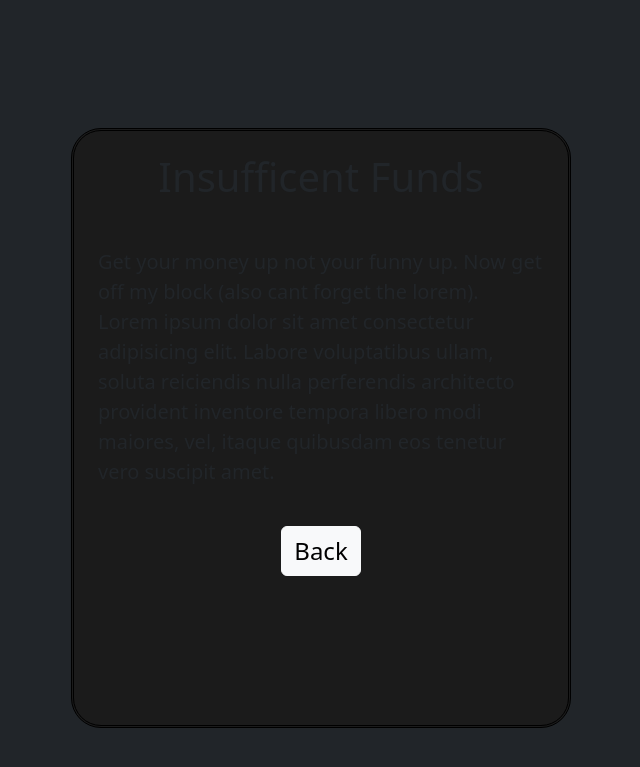
After one commit to woniw/woniw-shop, a Flask app: page /insufficent_funds in a window 1280 px wide. The commit adds this page. Shown: the top 767 px of the page, without its empty margins (319-959 px from the left). Run offline with Flask 3, Linux system fonts and the light colour scheme.

Commit message:
editing test button insufficent_funds.html has been completed new json format

```diff
--- a/app.py
+++ b/app.py
@@ -4,6 +4,7 @@ from data.variables import bright_red
 from data.variables import bright_green
 from data.variables import bright_blue
 from data.variables import bright_yellow
+from data.variables import bright_magenta
 from data.python_function import save_json
 import logging
 
@@ -14,6 +15,11 @@ app = Flask(__name__)
 @app.route('/')
 def index():
     balance = data['balance']
+    print("")
+    print('-----------------------------------')
+    print(f"{bright_magenta}BALANCE: {balance}")
+    print('-----------------------------------')
+
     return render_template("index.html", balance=balance)
 
 @app.route("/cancel_payment")
@@ -26,24 +32,45 @@ def payment_confirmed():
     index_url = url_for("index")
     return render_template("payment_confirmed.html", index_url=index_url)
 
+@app.route('/insufficent_funds')
+def insufficent_funds():
+    index_url = url_for("index")
+    return render_template("insufficent_funds.html", index_url=index_url)
+
 @app.route('/buy_now_page')
 def buy_now_page():
     item_purchase = data['temp_buy_now']['current_Item']
     item_price = data['temp_buy_now']["price"]
     cancel_payment_url = url_for("cancel_payment")
-
-    print(f'{bright_blue}LOG: {item_purchase}')
-    print(f'{bright_blue}LOG: {item_price}')
+    insufficient_funds_message = "insufficient funds"
 
     return render_template("buy_now_page.html", item_purchase=item_purchase, item_price=item_price, cancel_payment_url=cancel_payment_url)
 
 @app.route("/confirm_payment", methods=['POST', 'GET'])
 def confirm_payment():
     if request.method == "POST":
-        return redirect(url_for("payment_confirmed"))
-    else:
-        return redirect(url_for("index"))
+        #! subtracting price
+        balance = data['balance']
+        item_price = data["temp_buy_now"]["price"]
 
+        print(f"{bright_yellow}USER BALANCE: {balance}")
+        print(f"{bright_yellow}ITEM PRICE: {item_price}")
+
+        if balance >= item_price:
+            new_balance = balance - item_price
+            print(f"{bright_red}NEW BALANCE: {new_balance}")
+
+            data["balance"] = new_balance
+            from data.python_function import clear_temp_buy_now
+            clear_temp_buy_now()
+
+            save_json('data.json', data)
+
+            return redirect(url_for("payment_confirmed"))
+        elif item_price > balance:
+            from data.python_function import clear_temp_buy_now
+            clear_temp_buy_now()
+            return redirect(url_for("insufficent_funds"))
 
 @app.route('/headphones_buy_now_button', methods=['POST', "GET"])
 def headphones_buy_now_button():
@@ -65,6 +92,10 @@ def clear_temp_json():
         from data.python_function import clear_temp_buy_now
         clear_temp_buy_now()
         print(f'{bright_green}CLEARED!')
+
+        data['balance'] == 1000
+
+        save_json("data.json", data)
         return render_template("index.html")
     else:
         return render_template("index.html")
--- a/data/data.json
+++ b/data/data.json
@@ -1,8 +1,8 @@
 {
     "temp_buy_now": {
-        "current_Item": "headphones",
-        "price": 250
+        "current_Item": "",
+        "price": 0
     },
-    "balance": 1000,
+    "balance": 0,
     "cart": {}
 }
--- a/templates/buy_now_page.html
+++ b/templates/buy_now_page.html
@@ -86,6 +86,10 @@
                     </form>
 
                 </div>
+
+                    <div class="insufficent_funds_div">
+                        <label class="fs-4"><strong>{{insufficient_funds_message}}</strong></label>
+                    </div>
             </div>
 
         </div>
--- /dev/null
+++ b/templates/insufficent_funds.html
@@ -0,0 +1,51 @@
+<!DOCTYPE html>
+<html lang="en">
+<head>
+    <meta charset="UTF-8">
+    <meta name="viewport" content="width=device-width, initial-scale=1.0">
+    <link href="https://cdn.jsdelivr.net/npm/bootstrap@5.3.0/dist/css/bootstrap.min.css" rel="stylesheet" />
+    <title>Get your money up not your funny up</title>
+</head>
+<body class="bg-dark">
+    <style>
+        .darker_background{
+            height: 600px;
+            width:  500px;
+            background-color: rgb(27, 27, 27);
+            border-radius: 30px;
+            border-style: double;
+            border-color:rgb(0, 0, 0);
+        }
+
+        .centering{
+            margin-top: 10%;
+        }
+        .info_to_button_gap{
+            height: 15px;
+        }
+    </style>
+
+    <div class="centering d-flex justify-content-center">
+        <div class="darker_background">
+
+            <div class="main_label_div d-flex justify-content-center p-3">
+                <label class="fs-1">Insufficent Funds</label>
+            </div>
+
+            <div class="info_div">
+                <label class="fs-5 p-4">Get your money up not your funny up. Now get off my block (also cant forget the lorem). Lorem ipsum dolor sit amet consectetur adipisicing elit. Labore voluptatibus ullam, soluta reiciendis nulla perferendis architecto provident inventore tempora libero modi maiores, vel, itaque quibusdam eos tenetur vero suscipit amet.</label>
+            </div>
+            <div class="info_to_button_gap"></div>
+
+            <div class="button_div d-flex justify-content-center">
+                <a href="{{index_url}}">
+                    <button class="btn btn-light fs-4">Back</button>
+                </a>
+            </div>
+
+
+        </div>
+    </div>
+
+</body>
+</html>
```
